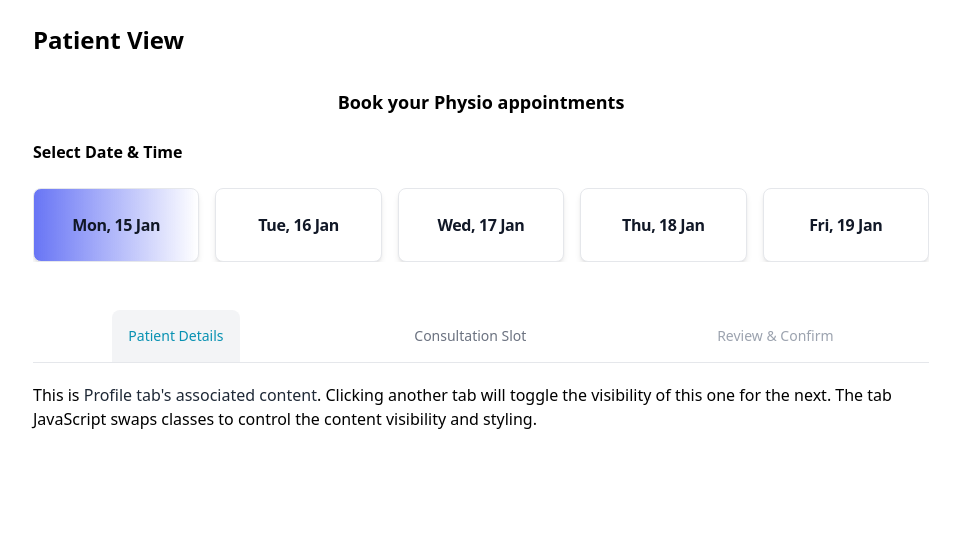
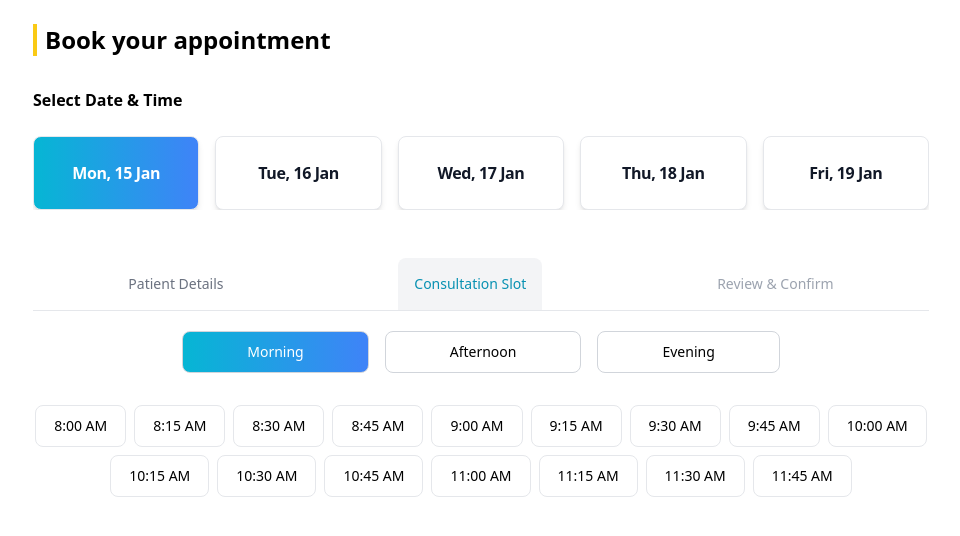
Before and after one commit to ravi-anand04/FixHealthPhysio, a React (Vite) app: page /patient in a window 1280 px wide. Both pictures are taken after a click on the link "Mon, 15 Jan". Shown: the top 536 px of the page, without its empty margins (159-1119 px from the left). Built offline with nearby package versions, Linux system fonts and the light colour scheme.

Commit message:
updated slots available for patient

```diff
--- a/src/constant.js
+++ b/src/constant.js
@@ -39,7 +39,7 @@ const physios = [
     name: "Dr. Williams",
     email: "dr.williams@example.com",
     slots: [
-      { date: "Mon, 15 Jan", start: "9", end: "12" },
+      { date: "Mon, 15 Jan", start: "9", end: "16" },
       { date: "Tue, 16 Jan", start: "8", end: "16" },
       { date: "Wed, 17 Jan", start: "8", end: "14" },
       { date: "Thu, 18 Jan", start: "15", end: "17" },
--- a/src/pages/Operations.jsx
+++ b/src/pages/Operations.jsx
@@ -1,5 +1,5 @@
 // Patient.js
-import { Button, Card, Dropdown, Tabs } from "flowbite-react";
+import { Button, Card, Dropdown, Tabs, Textarea } from "flowbite-react";
 
 import { Swiper as SwiperComponent, SwiperSlide } from "swiper/react";
 import { Navigation, Pagination, Autoplay } from "swiper/modules";
@@ -8,41 +8,9 @@ import "swiper/css";
 import "swiper/css/navigation";
 import "swiper/css/pagination";
 
-import React, { useEffect, useState } from "react";
+import React, { useRef, useState } from "react";
 import { dates, physios } from "../constant";
-
-// Function to generate an array of time objects
-const generateTimeArray = (start, end) => {
-  const startTime = new Date();
-  startTime.setHours(start, 0, 0, 0); // Set start time to 8:00 am
-
-  const endTime = new Date();
-  endTime.setHours(end, 0, 0, 0); // Set end time to 12:00 pm
-
-  const timeArray = [];
-
-  // Loop through the time intervals with a 15-minute gap
-  for (
-    let currentTime = startTime;
-    currentTime < endTime;
-    currentTime.setMinutes(currentTime.getMinutes() + 15)
-  ) {
-    // Format the time as a string (12-hour clock with AM/PM)
-    const formattedTime = currentTime.toLocaleTimeString("en-US", {
-      hour: "numeric",
-      minute: "2-digit",
-      hour12: true,
-    });
-
-    // Create an object with the formatted time
-    const timeObject = { time: formattedTime };
-
-    // Add the object to the array
-    timeArray.push(timeObject);
-  }
-
-  return timeArray;
-};
+import { generateTimeArray } from "../utils/generateTimeArray";
 
 const Patient = () => {
   const [selectedDate, setSelectedDate] = useState("");
@@ -51,7 +19,8 @@ const Patient = () => {
   const [timeOfDay, setTimeOfDay] = useState("morning");
   const [confirmed, setConfirmed] = useState(false);
 
-  useEffect(() => {}, [selectedDate]);
+  const tabsRef = useRef(null);
+  const [activeTab, setActiveTab] = useState(0);
 
   const [slots, setSlots] = useState({
     morning: [],
@@ -61,17 +30,18 @@ const Patient = () => {
 
   const handleClick = (date) => {
     setSelectedDate(date);
+    changePhysio(selectedPhysio);
   };
 
   const changePhysio = (name) => {
     const currentPhysio = physios.find((physio) => physio.name === name);
-    const currentPhysioSlots = currentPhysio.slots.find(
+    const currentPhysioSlots = currentPhysio?.slots?.find(
       (slot) => slot.date === selectedDate
     );
-    console.log("William slots", currentPhysioSlots);
+    // console.log("William slots", currentPhysioSlots);
 
-    const start = currentPhysioSlots.start;
-    const end = currentPhysioSlots.end;
+    const start = currentPhysioSlots?.start;
+    const end = currentPhysioSlots?.end;
 
     let morningSlots = [];
     let afternoonSlots = [];
@@ -120,8 +90,10 @@ const Patient = () => {
   };
 
   return (
-    <div className="px-48 max-lg:px-12 mt-6">
-      <h2 className="text-2xl font-bold mb-8">Operations Team View</h2>
+    <div className="px-48 max-lg:px-12 mt-6 max-sm:px-2">
+      <h2 className="text-2xl font-bold mb-8 border-l-4 border-yellow-300 pl-2">
+        Operations
+      </h2>
       {/* <h1 className="text-lg text-center font-semibold">
         Book your Physio appointments
       </h1> */}
@@ -173,7 +145,6 @@ const Patient = () => {
         </SwiperComponent>
       </div>
       <div className="select-employee mt-6">
-
         <Dropdown
           label={selectedPhysio ? selectedPhysio : "Select Physio"}
           // dismissOnClick={false}
@@ -189,7 +160,11 @@ const Patient = () => {
             </Dropdown.Item>
           ))}
         </Dropdown>
-        {!selectedDate && (<h1 className="text-red-500 text-sm font-semibold mt-2 ml-4">Select date first</h1>)}
+        {!selectedDate && (
+          <h1 className="text-red-500 text-sm font-semibold mt-2 ml-4">
+            Select date first
+          </h1>
+        )}
       </div>
       {selectedPhysio && (
         <div className="slots mt-12">
@@ -197,6 +172,8 @@ const Patient = () => {
             aria-label="Default tabs"
             style="default"
             className="flex justify-evenly"
+            ref={tabsRef}
+            onActiveTabChange={(tab) => setActiveTab(tab)}
           >
             <Tabs.Item title="Consultation Slot">
               <div className="flex flex-wrap gap-4 justify-center">
@@ -230,69 +207,88 @@ const Patient = () => {
                       : "bg-white text-black"
                   }  hover:opacity-90 px-12`}
                   color="light"
+                  key={new Date()}
                 >
                   Evening
                 </Button>
               </div>
               <div className="slots">
                 <div className="morning-slots flex flex-wrap justify-center gap-2 mt-8">
-                  {timeOfDay === "morning" && slots.morning == [] ? (
-                    <h1>Sorry, No slots available !</h1>
+                  {timeOfDay === "morning" ? (
+                    slots.morning.length === 0 ? (
+                      <h1>Sorry, no slots available</h1>
                     ) : (
                       slots.morning.map((slot) => (
                         <Button
                           className={`${
                             selectedTime === slot.time
-                            ? "bg-gradient-to-r from-cyan-500 to-blue-500 text-white hover:opacity-90"
+                              ? "bg-gradient-to-r from-cyan-500 to-blue-500 text-white hover:opacity-90 text-white"
                               : "bg-white text-black border-black-500 hover:bg-stone-400"
                           }`}
                           color="light"
+                          key={Math.random() * 10}
                           onClick={() => setSelectedTime(slot.time)}
                         >
                           {slot.time}
                         </Button>
                       ))
+                    )
+                  ) : (
+                    ""
                   )}
-                  {/* {timeOfDay === "afternoon" && slots.afternoon == [] ? (
-                    <h1>Sorry, No slots available !</h1>
+                  {timeOfDay === "afternoon" ? (
+                    slots.afternoon.length === 0 ? (
+                      <h1>Sorry, no slots available</h1>
                     ) : (
                       slots.afternoon.map((slot) => (
                         <Button
                           className={`${
                             selectedTime === slot.time
-                            ? "bg-gradient-to-r from-cyan-500 to-blue-500 hover:opacity-90"
+                              ? "bg-gradient-to-r from-cyan-500 to-blue-500 hover:opacity-90 text-white"
                               : "bg-white text-black border-black-500 hover:bg-stone-400"
                           }`}
                           onClick={() => setSelectedTime(slot.time)}
                           color="light"
+                          key={Math.random() * 10}
                         >
                           {slot.time}
                         </Button>
                       ))
+                    )
+                  ) : (
+                    ""
                   )}
-                  {timeOfDay === "evening" && slots.evening == [] ? (
-                    <h1>Sorry, No slots available !</h1>
+                  {timeOfDay === "evening" ? (
+                    slots.evening.length === 0 ? (
+                      <h1>Sorry, no slots available</h1>
                     ) : (
                       slots.evening.map((slot) => (
                         <Button
                           className={` hover:bg-red ${
                             selectedTime === slot.time
-                            ? "bg-gradient-to-r from-cyan-500 to-blue-500 hover:opacity-20"
+                              ? "bg-gradient-to-r from-cyan-500 to-blue-500 hover:opacity-20 text-white"
                               : "bg-white text-black border-black-500"
                           }`}
                           onClick={() => setSelectedTime(slot.time)}
                           color="light"
+                          key={Math.random() * 10}
                         >
                           {slot.time}
                         </Button>
                       ))
-                  )} */}
+                    )
+                  ) : (
+                    ""
+                  )}
                 </div>
                 {selectedTime && (
                   <div className="flex justify-center mt-6">
                     <Button
                       gradientMonochrome="success"
-                      onClick={() => setConfirmed(true)}
+                      onClick={() => {
+                        tabsRef.current?.setActiveTab(1);
+                        setConfirmed(true);
+                      }}
                     >
                       Confirm
                     </Button>
@@ -301,7 +297,16 @@ const Patient = () => {
               </div>
             </Tabs.Item>
             <Tabs.Item disabled={!confirmed} active={confirmed} title="Remarks">
-              Disabled content
+              <div className="flex flex-col items-center gap-4 justify-center">
+                <Textarea
+                  id="comment"
+                  placeholder="Leave a remark..."
+                  required
+                  rows={6}
+                  className="w-1/2 max-sm:w-full"
+                />
+                <Button gradientMonochrome="success">Submit</Button>
+              </div>
             </Tabs.Item>
           </Tabs>
         </div>
--- a/src/pages/Patient.jsx
+++ b/src/pages/Patient.jsx
@@ -10,69 +10,107 @@ import "swiper/css";
 import "swiper/css/navigation";
 import "swiper/css/pagination";
 
-import React, { useState } from "react";
-import { dates } from "../constant";
+import React, { useRef, useState } from "react";
+import { dates, physios } from "../constant";
+import { generateTimeArray } from "../utils/generateTimeArray";
 
-// Function to generate an array of time objects
-const generateTimeArray = (start, end) => {
-  const startTime = new Date();
-  startTime.setHours(start, 0, 0, 0); // Set start time to 8:00 am
+const Patient = () => {
+  const [selectedDate, setSelectedDate] = useState("");
+  const [selectedTime, setSelectedTime] = useState("");
+  const [timeOfDay, setTimeOfDay] = useState("morning");
+  const [confirmed, setConfirmed] = useState(false);
 
-  const endTime = new Date();
-  endTime.setHours(end, 0, 0, 0); // Set end time to 12:00 pm
+  const tabsRef = useRef(null);
+  const [activeTab, setActiveTab] = useState(0);
 
-  const timeArray = [];
+  const [slots, setSlots] = useState({
+    morning: [],
+    afternoon: [],
+    evening: [],
+  });
 
-  // Loop through the time intervals with a 15-minute gap
-  for (
-    let currentTime = startTime;
-    currentTime < endTime;
-    currentTime.setMinutes(currentTime.getMinutes() + 15)
-  ) {
-    // Format the time as a string (12-hour clock with AM/PM)
-    const formattedTime = currentTime.toLocaleTimeString("en-US", {
-      hour: "numeric",
-      minute: "2-digit",
-      hour12: true,
+  const updateAvailableSlots = (e, date) => {
+    e.stopPropagation();
+    let start = 8,
+      end = 8;
+    // console.log("Selected date", selectedDate);
+    const currentSlots = physios.map((physio) => {
+      return physio.slots.filter((slot) => slot.date === date);
     });
 
-    // Create an object with the formatted time
-    const timeObject = { time: formattedTime };
+    currentSlots.forEach((item) => {
+      if (item[0].start < start) {
+        start = item[0].start;
+        console.log("START", start, "ITEM-START", item[0].start);
+      }
+      if (item[0].end > end) {
+        end = item[0].end;
+      }
+      // console.log("END", end);
+    });
 
-    // Add the object to the array
-    timeArray.push(timeObject);
-  }
+    console.log("start ", start + " end ", end);
+    console.log("Today's slots", currentSlots);
 
-  return timeArray;
-};
+    // SLOTS DISTRIBUTION
 
-const morningSlots = generateTimeArray(8, 12);
-const afternoonSlots = generateTimeArray(12, 15);
-const eveningSlots = generateTimeArray(15, 17);
+    let morningSlots = [];
+    let afternoonSlots = [];
+    let eveningSlots = [];
 
-// console.log(morningSlots);
-// console.log(afternoonSlots);
-// console.log(eveningSlots);
+    if (start < 12) {
+      if (end <= 12) {
+        morningSlots = generateTimeArray(start, end);
+        afternoonSlots = [];
+        eveningSlots = [];
+      } else if (end <= 15) {
+        morningSlots = generateTimeArray(start, 12);
+        afternoonSlots = generateTimeArray(12, end);
+        eveningSlots = [];
+      } else {
+        morningSlots = generateTimeArray(start, 12);
+        afternoonSlots = generateTimeArray(12, 15);
+        eveningSlots = generateTimeArray(15, end);
+      }
+    } else if (start < 15) {
+      if (end <= 15) {
+        morningSlots = [];
+        afternoonSlots = generateTimeArray(start, end);
+        eveningSlots = [];
+      } else {
+        morningSlots = [];
+        afternoonSlots = generateTimeArray(start, 15);
+        eveningSlots = generateTimeArray(15, end);
+      }
+    } else {
+      morningSlots = [];
+      afternoonSlots = [];
+      eveningSlots = generateTimeArray(start, end);
+    }
 
-// PATIENT VIEW CODE
+    console.log("Morning", morningSlots);
+    console.log("afternoon", afternoonSlots);
+    console.log("evening", eveningSlots);
 
-const Patient = () => {
-  const [selectedDate, setSelectedDate] = useState(0);
+    setSlots({
+      morning: morningSlots,
+      afternoon: afternoonSlots,
+      evening: eveningSlots,
+    });
 
-  const handleClick = (index) => {
-    setSelectedDate(index);
+    setSelectedDate(date);
   };
 
   return (
-    <div className="px-48 max-lg:px-12 mt-6">
-      <h2 className="text-2xl font-bold mb-8">Patient View</h2>
-      <h1 className="text-lg text-center font-semibold">
-        Book your Physio appointments
-      </h1>
+    <div className="px-48 max-lg:px-12 mt-6 max-sm:px-2">
+      <h2 className="text-2xl font-bold mb-8 border-l-4 border-yellow-300 pl-2">
+        Book your appointment
+      </h2>
+
       <h1 className="font-semibold my-6">Select Date & Time</h1>
       <div className="day-select">
         <SwiperComponent
-          slidesPerView={1}
+          slidesPerView={3}
           spaceBetween={16}
           rewind={true}
           breakpoints={{
@@ -89,23 +127,28 @@ const Patient = () => {
               spaceBetween: 16,
             },
           }}
-          // navigation="true"
+          navigation={{
+            nextEl: ".custom_next",
+            prevEl: ".custom_prev",
+          }}
           modules={[Pagination, Navigation, Autoplay]}
           className="flex justify-center"
         >
-          {dates.map((item, index) => (
+          {dates.map((item) => (
             <SwiperSlide key={item.id}>
               <Card
                 href="#"
-                className={`w-sm cursor-pointer ${
-                  selectedDate === index
-                    ? "bg-gradient-to-r from-indigo-500 text-white"
+                className={`max-w-sm cursor-pointer max-sm:w-[150px] ${
+                  selectedDate === item.date
+                    ? "bg-gradient-to-r from-cyan-500 to-blue-500 text-white"
                     : "bg-white"
                 }`}
-                onClick={() => handleClick(index)}
+                onClick={(e) => updateAvailableSlots(e, item.date)}
               >
                 <h5
-                  className={`text-md text-center font-semibold tracking-tight text-gray-900  `}
+                  className={`${
+                    selectedDate === item.date ? "text-white" : "text-black"
+                  } text-md text-center font-semibold tracking-tight text-gray-900  `}
                 >
                   {item.date}
                 </h5>
@@ -119,38 +162,143 @@ const Patient = () => {
           aria-label="Default tabs"
           style="default"
           className="flex justify-around"
+          ref={tabsRef}
+          onActiveTabChange={(tab) => setActiveTab(tab)}
         >
-          <Tabs.Item active title="Patient Details">
+          <Tabs.Item title="Patient Details">
             This is{" "}
             <span className="font-medium text-gray-800 dark:text-white">
-              Profile tab's associated content
+              Patient tab's associated content
             </span>
             . Clicking another tab will toggle the visibility of this one for
-            the next. The tab JavaScript swaps classes to control the content
-            visibility and styling.
+            the next.
           </Tabs.Item>
-          <Tabs.Item title="Consultation Slot">
+          <Tabs.Item active title="Consultation Slot">
             <div className="flex flex-wrap gap-4 justify-center">
-              <Button className="bg-gradient-to-r from-cyan-500 to-blue-500 hover:opacity-90 px-12">
+              <Button
+                onClick={() => setTimeOfDay("morning")}
+                className={`${
+                  timeOfDay === "morning"
+                    ? "bg-gradient-to-r from-cyan-500 to-blue-500 text-white"
+                    : "bg-white text-black"
+                }  hover:opacity-90 px-12`}
+                color="light"
+              >
                 Morning
               </Button>
-              <Button className="bg-gradient-to-r from-cyan-500 to-blue-500 hover:opacity-90 px-12">
+              <Button
+                onClick={() => setTimeOfDay("afternoon")}
+                className={`${
+                  timeOfDay === "afternoon"
+                    ? "bg-gradient-to-r from-cyan-500 to-blue-500 text-white"
+                    : "bg-white text-black"
+                }  hover:opacity-90 px-12`}
+                color="light"
+              >
                 Afternoon
               </Button>
-              <Button className="bg-gradient-to-r from-cyan-500 to-blue-500 hover:opacity-90 px-12">
+              <Button
+                onClick={() => setTimeOfDay("evening")}
+                className={`${
+                  timeOfDay === "evening"
+                    ? "bg-gradient-to-r from-cyan-500 to-blue-500 text-white"
+                    : "bg-white text-black"
+                }  hover:opacity-90 px-12`}
+                color="light"
+              >
                 Evening
               </Button>
             </div>
             <div className="slots">
               <div className="morning-slots flex flex-wrap justify-center gap-2 mt-8">
-                {morningSlots.map((slot) => (
-                  <Button color="light">{slot.time}</Button>
-                ))}
+                {timeOfDay === "morning" ? (
+                  slots.morning.length === 0 ? (
+                    <h1>Sorry, no slots available</h1>
+                  ) : (
+                    slots.morning.map((slot, index) => (
+                      <Button
+                        className={`${
+                          selectedTime === slot.time
+                            ? "bg-gradient-to-r from-cyan-500 to-blue-500 text-white hover:opacity-90 text-white"
+                            : "bg-white text-black border-black-500 hover:bg-stone-400"
+                        }`}
+                        color="light"
+                        key={Math.random() * 10}
+                        onClick={() => setSelectedTime(slot.time)}
+                      >
+                        {slot.time}
+                      </Button>
+                    ))
+                  )
+                ) : (
+                  ""
+                )}
+                {timeOfDay === "afternoon" ? (
+                  slots.afternoon.length === 0 ? (
+                    <h1>Sorry, no slots available</h1>
+                  ) : (
+                    slots.afternoon.map((slot, index) => (
+                      <Button
+                        className={`${
+                          selectedTime === slot.time
+                            ? "bg-gradient-to-r from-cyan-500 to-blue-500 hover:opacity-90 text-white"
+                            : "bg-white text-black border-black-500 hover:bg-stone-400"
+                        }`}
+                        onClick={() => setSelectedTime(slot.time)}
+                        color="light"
+                        key={Math.random() * 10}
+                      >
+                        {slot.time}
+                      </Button>
+                    ))
+                  )
+                ) : (
+                  ""
+                )}
+                {timeOfDay === "evening" ? (
+                  slots.evening.length === 0 ? (
+                    <h1>Sorry, no slots available</h1>
+                  ) : (
+                    slots.evening.map((slot, index) => (
+                      <Button
+                        className={` hover:bg-red ${
+                          selectedTime === slot.time
+                            ? "bg-gradient-to-r from-cyan-500 to-blue-500 hover:opacity-20 text-white"
+                            : "bg-white text-black border-black-500"
+                        }`}
+                        onClick={() => setSelectedTime(slot.time)}
+                        color="light"
+                        key={Math.random() * 10}
+                      >
+                        {slot.time}
+                      </Button>
+                    ))
+                  )
+                ) : (
+                  ""
+                )}
               </div>
+              {selectedTime && (
+                <div className="flex justify-center mt-6">
+                  <Button
+                    gradientMonochrome="success"
+                    onClick={() => {
+                      tabsRef.current?.setActiveTab(2);
+                      setConfirmed(true);
+                    }}
+                  >
+                    Confirm
+                  </Button>
+                </div>
+              )}
             </div>
           </Tabs.Item>
-          <Tabs.Item disabled title="Review & Confirm">
-            Disabled content
+          <Tabs.Item
+            disabled={!confirmed}
+            active={confirmed}
+            title="Review & Confirm"
+          >
+            <h1 className="text-center">Review & Confirm</h1>
           </Tabs.Item>
         </Tabs>
       </div>
--- /dev/null
+++ b/src/utils/generateTimeArray.js
@@ -0,0 +1,32 @@
+export const // Function to generate an array of time objects
+  generateTimeArray = (start, end) => {
+    const startTime = new Date();
+    startTime.setHours(start, 0, 0, 0); // Set start time to 8:00 am
+
+    const endTime = new Date();
+    endTime.setHours(end, 0, 0, 0); // Set end time to 12:00 pm
+
+    const timeArray = [];
+
+    // Loop through the time intervals with a 15-minute gap
+    for (
+      let currentTime = startTime;
+      currentTime < endTime;
+      currentTime.setMinutes(currentTime.getMinutes() + 15)
+    ) {
+      // Format the time as a string (12-hour clock with AM/PM)
+      const formattedTime = currentTime.toLocaleTimeString("en-US", {
+        hour: "numeric",
+        minute: "2-digit",
+        hour12: true,
+      });
+
+      // Create an object with the formatted time
+      const timeObject = { time: formattedTime };
+
+      // Add the object to the array
+      timeArray.push(timeObject);
+    }
+
+    return timeArray;
+  };
```
Also changed, not shown: src/pages/Physio.jsx (+12 -7 lines). Lines whose indentation alone changed are shown as unchanged.
